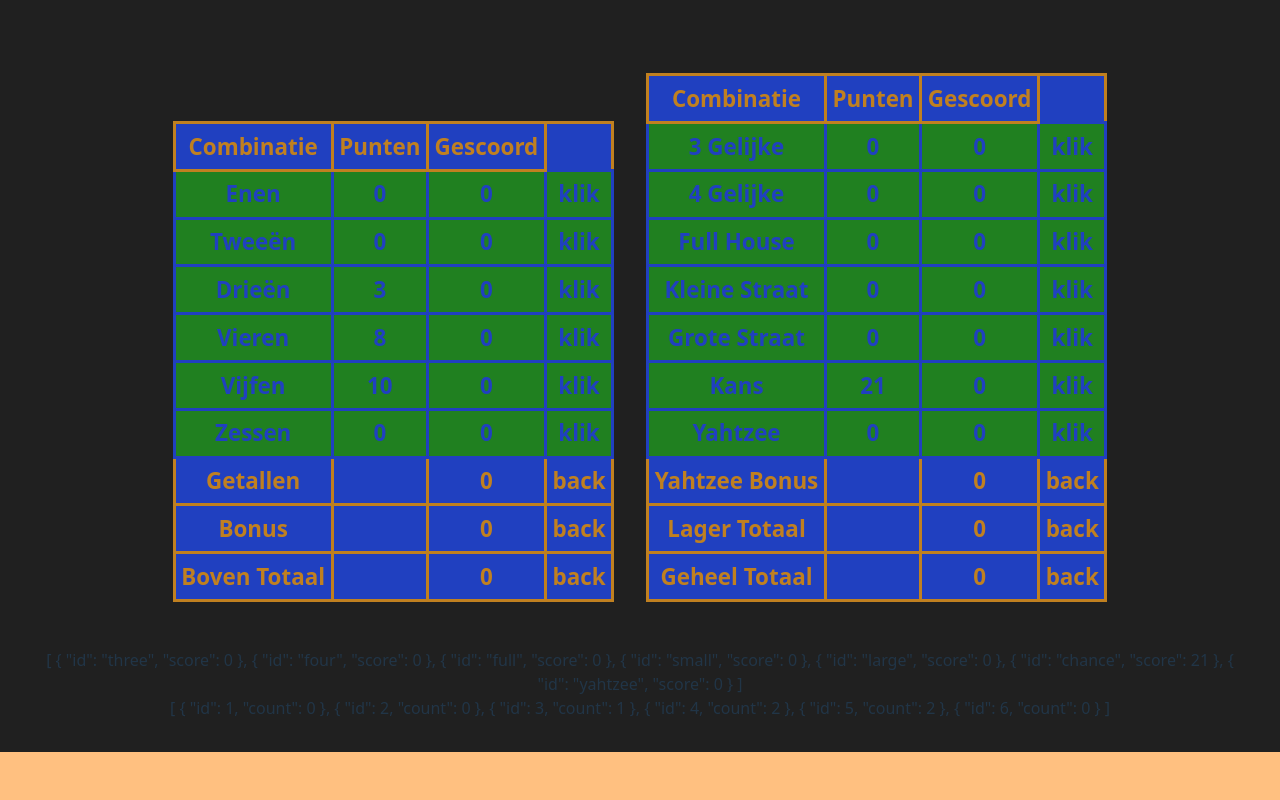
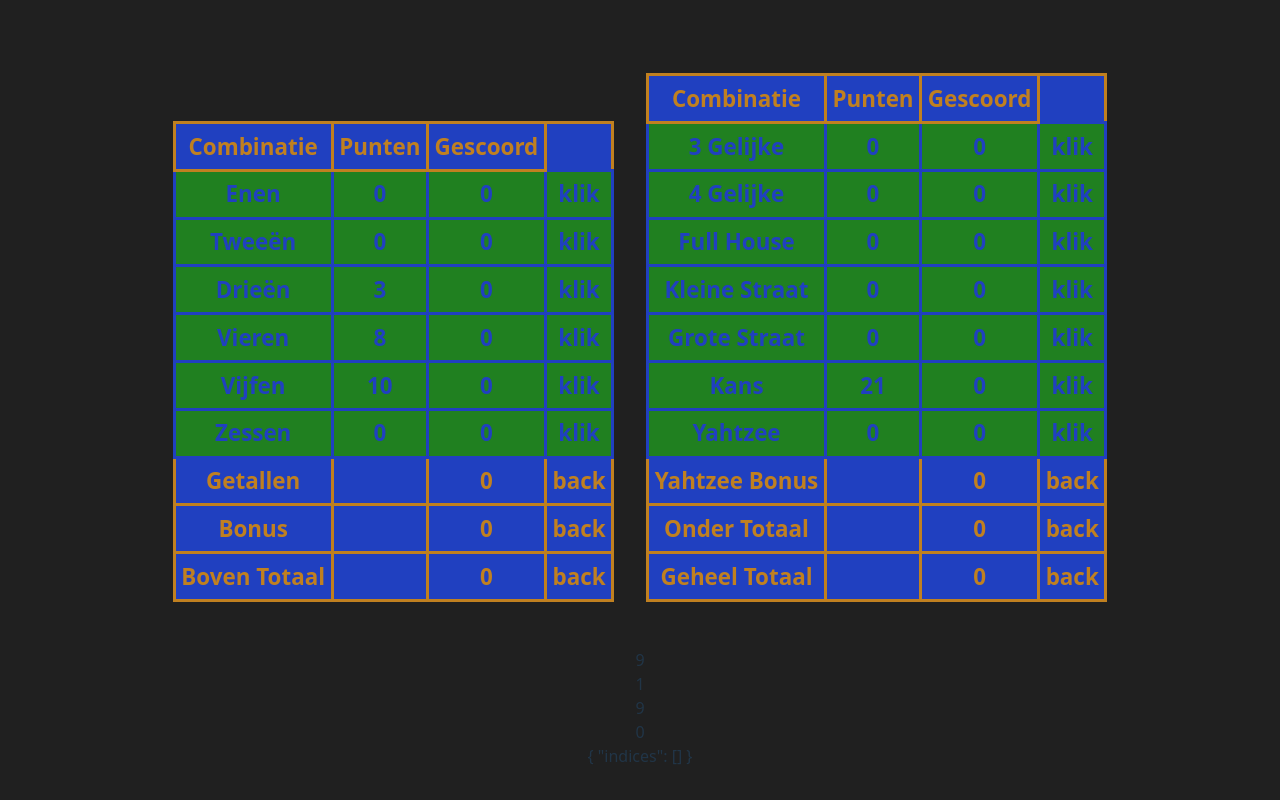
Before and after one commit to janderkkotlarski/vue_yahtzee, a Vue app: page / in a window 1280 px wide. Shown: the part 221-1021 px from the top of the page. Before the commit the page ends 973 px from the top, so only its background shows below. Built offline with nearby package versions, Linux system fonts and the light colour scheme.

Commit message:
Zeroing in to the problem area

```diff
--- a/src/components/Scorer.vue
+++ b/src/components/Scorer.vue
@@ -87,7 +87,7 @@
         {id: 'chance', title: 'Kans', scored: 0, final: 0, yonus: 'null', locked: klik},
         {id: 'yahtzee', title: 'Yahtzee', scored: 0, final: 0, yonus: 'negate', locked: klik},
         {id: 'yonus', title: 'Yahtzee Bonus', scored: ' ', final: 0, yonus: 'never', locked: back},
-        {id: 'lower', title: 'Lager Totaal', scored: ' ', final: 0, yonus: 'never', locked: back},
+        {id: 'lower', title: 'Onder Totaal', scored: ' ', final: 0, yonus: 'never', locked: back},
         {id: 'total', title: 'Geheel Totaal', scored: ' ', final: 0, yonus: 'never', locked: back},
     ],
 });
@@ -159,12 +159,43 @@
     }
 };
 
+const cupped = ref(0);
+const cupid = reactive({
+    indices: [],
+});
+
+const cupidReset = ref(0);
+
+let pusher = true;
+
 const countUpper = () => {
+    let index = 1;
+
+    // if (cupid.indices.length === scoreUpper.scores.length) {
+    //     for (const inix of cupid.indices) {
+    //         arrayEntry(inix, 'id', index).number = 0;
+    //     }
+    // }
+
     for (const entry of scoreUpper.scores) {
-        if (entry.locked != back) {
+        // if (pusher) {
+        //     cupid.indices.push({id: index, block: entry});
+        // } else {
+        //     arrayEntry(cupid.indices, 'id', index).block = -index * cupped.value;
+        // }
+
+        ++cupped.value;
+
+        if (entry.locked === klik) {
             const score = arrayEntry(multiples.counts, 'id', entry.id).count * entry.id;
             entryLocking(entry, score);
         }
+
+        ++index;
+    }
+
+    if (pusher) {
+        pusher = false;
     }
 };
 
@@ -293,12 +324,21 @@
     }
 };
 
+const recounter = ref(0);
+
+const stopping = ref(0);
+
 const recount = () => {
+    ++recounter.value;
+
     countMultiples();
     moreYahtzee = multiYahtzee();
     summing();
+
     countUpper();
+    ++stopping.value;
     sumUpper();
+
     countLower();
     sumLower();
 };
@@ -319,6 +359,8 @@
     return true;
 };
 
+const locker = ref(0);
+
 const lockEntry = (box, index) => {
     const score = arrayEntry(box.scores, 'id', index);
 
@@ -332,6 +374,8 @@
 
             score.final = score.scored;
             score.locked = lock;
+
+            ++locker.value;
 
             rolling(number);
             recount();
@@ -416,7 +460,13 @@
     <br />
     <br />
 
-    <div>{{ lowerScoring() }}</div>
+    <div>{{ cupped }}</div>
 
-    <div>{{ multiples.counts }}</div>
+    <div>{{ recounter }}</div>
+
+    <div>{{ scoreUpper.scores.length }}</div>
+
+    <div>{{ cupid.indices.length }}</div>
+
+    <div>{{ cupid }}</div>
 </template>
```
